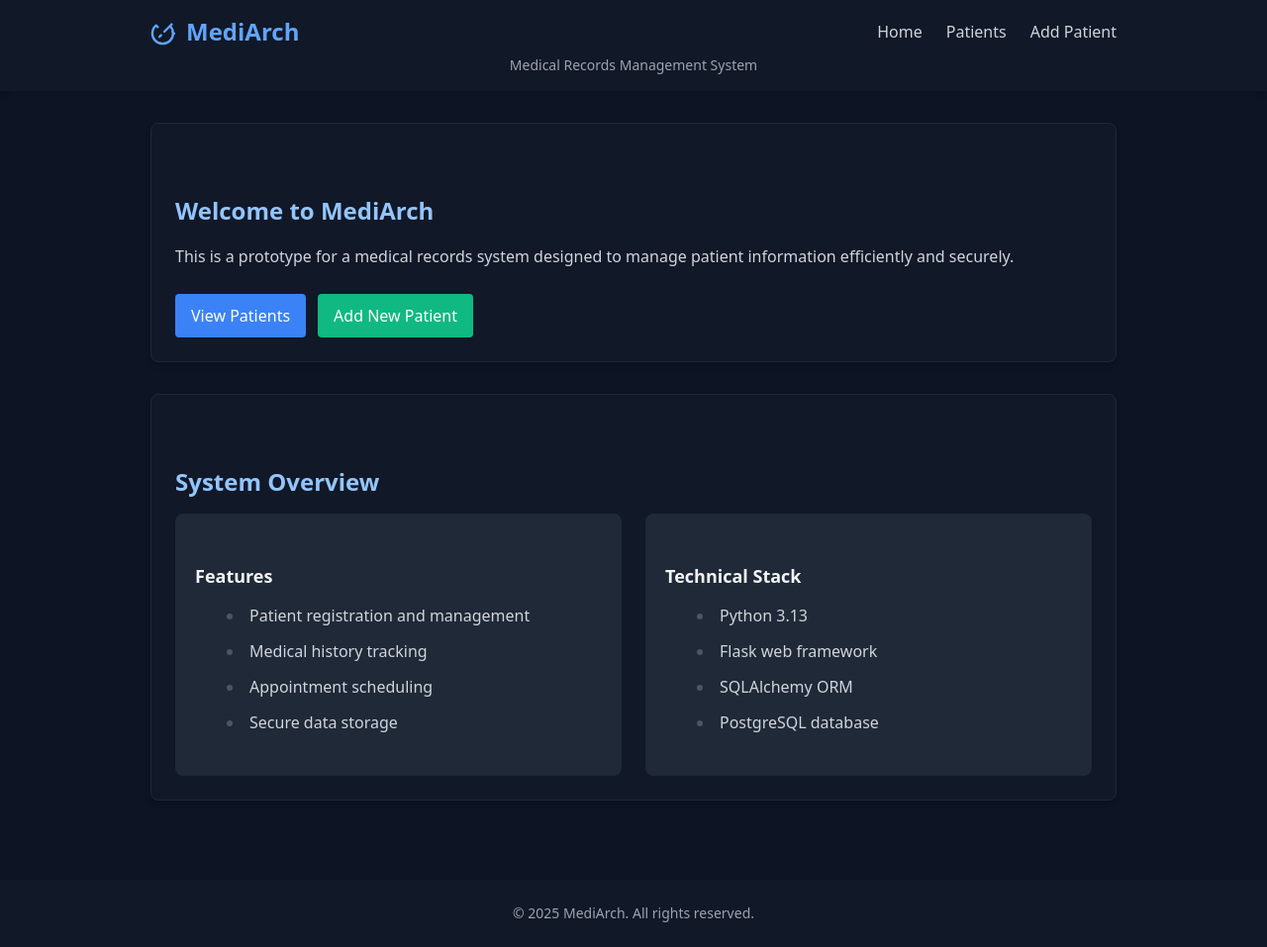
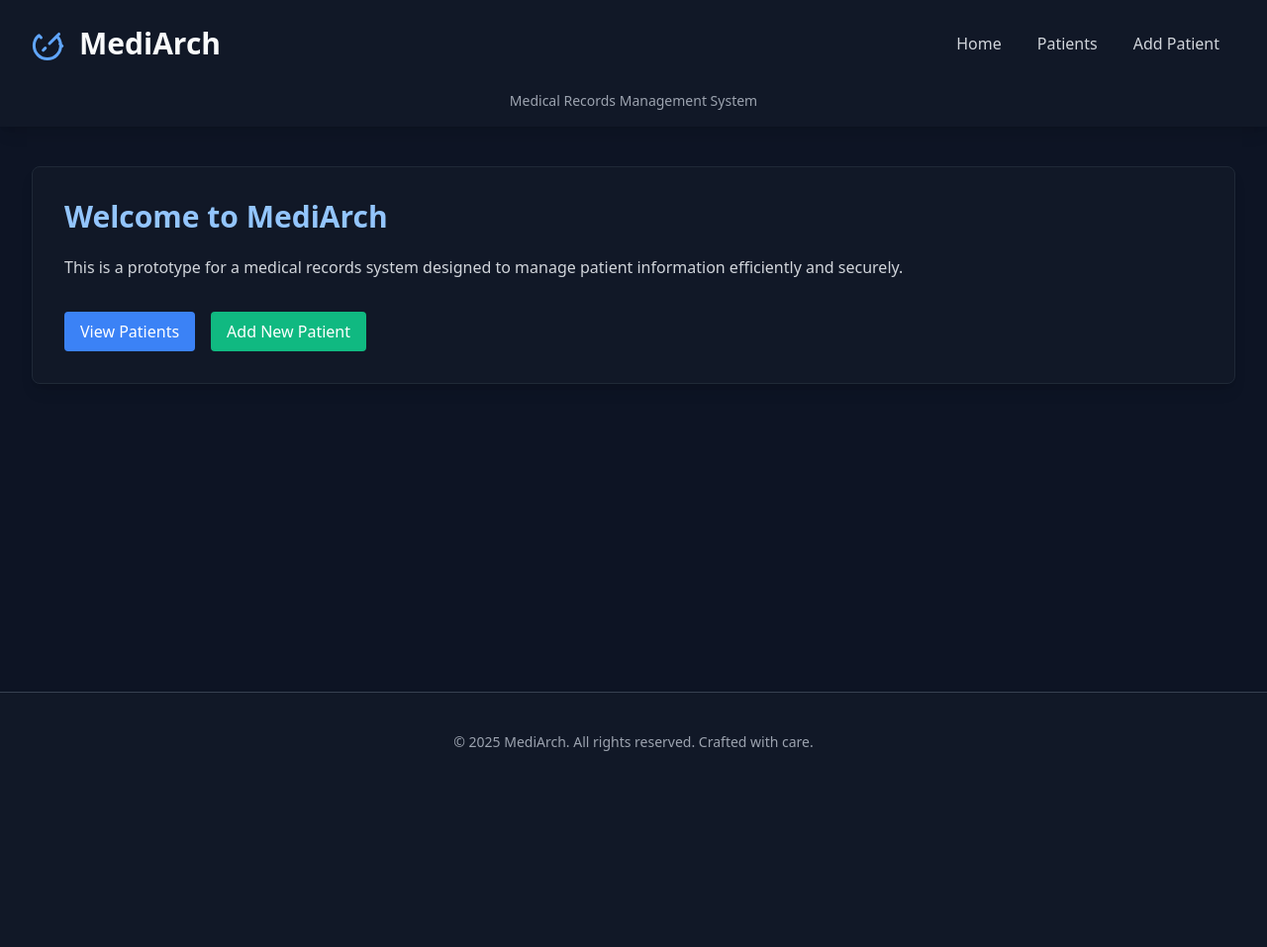
Before and after one commit to Hekzory/MediArch, a Flask app: page / in a window 1280 px wide. Shown: the whole page at 99% size. After the commit the page ends 759 px from the top, so only its background shows below. Run offline with Flask 3, Linux system fonts and the light colour scheme; some libraries are stand-ins or nearby versions.

Commit message:
Update the design

```diff
--- a/src/mediarch/templates/base.html
+++ b/src/mediarch/templates/base.html
@@ -6,7 +6,7 @@
     <title>{% block title %}MediArch{% endblock %}</title>
 
     <!-- Tailwind via CDN (v3.x) -->
-    <script src="https://cdn.tailwindcss.com?plugins=typography"></script>
+    <script src="https://cdn.tailwindcss.com"></script>
     <script>
       tailwind.config = {
         darkMode: 'class',
@@ -55,114 +55,133 @@
       }
 
       .btn {
-        @apply px-4 py-2 rounded-md font-medium transition-colors duration-200 focus:outline-none focus:ring-2 focus:ring-offset-2 focus:ring-offset-dark-800 focus:ring-opacity-50 no-underline;
+        @apply px-5 py-2.5 rounded-lg font-semibold text-sm transition-all duration-200 ease-in-out focus:outline-none focus:ring-4 focus:ring-opacity-50 no-underline shadow-md hover:shadow-lg;
       }
       .btn-primary {
-        @apply bg-brand-dark text-white hover:bg-brand shadow-sm focus:ring-brand-dark;
+        @apply bg-brand text-white hover:bg-brand-dark focus:ring-brand-light;
       }
       .btn-secondary {
-        @apply bg-dark-600 text-white hover:bg-dark-500 shadow-sm focus:ring-dark-400;
+        @apply bg-dark-600 text-gray-200 hover:bg-dark-500 focus:ring-dark-400;
       }
       .form-control {
-        @apply block w-full px-3 py-2 bg-dark-700 border border-dark-500 rounded-md shadow-sm focus:outline-none focus:ring-brand-dark focus:border-brand-dark text-gray-200;
-        background-color: #111827 !important; /* Force dark background */
+        @apply block w-full px-4 py-2.5 bg-dark-700 border border-dark-500 rounded-lg shadow-sm focus:outline-none focus:ring-2 focus:ring-brand-dark focus:border-brand-dark text-gray-200 placeholder-gray-400;
+        background-color: #1f2937 !important; /* Tailwind JIT might override, ensure dark bg */
       }
       input[type="date"].form-control {
         @apply bg-dark-700 text-gray-200;
         color-scheme: dark;
-        background-color: #111827 !important; /* Force dark background */
+        background-color: #1f2937 !important; /* Force dark background */
+      }
+      .form-label {
+        @apply block mb-2 text-sm font-medium text-gray-300;
       }
       .form-group {
-        @apply mb-4;
+        @apply mb-5;
       }
       .alert {
-        @apply p-4 mb-4 rounded-md;
+        @apply p-4 mb-6 rounded-lg border;
       }
       .alert-success {
-        @apply bg-green-800 text-green-100 border border-green-700;
+        @apply bg-green-700 text-green-100 border-green-600;
       }
       .alert-danger {
-        @apply bg-red-800 text-red-100 border border-red-700;
+        @apply bg-red-700 text-red-100 border-red-600;
       }
       .table {
-        @apply w-full border-collapse;
+        @apply w-full border-collapse shadow-md rounded-lg overflow-hidden;
       }
       .table th {
-        @apply px-4 py-2 text-left font-medium text-dark-200 border-b border-dark-600;
+        @apply px-6 py-3 text-left text-xs font-medium text-gray-400 uppercase tracking-wider bg-dark-600 border-b border-dark-500;
       }
       .table td {
-        @apply px-4 py-3 border-b border-dark-600;
+        @apply px-6 py-4 whitespace-nowrap text-sm text-gray-200 border-b border-dark-500;
+      }
+      .table tr:last-child td {
+        @apply border-b-0;
       }
       .table tr:hover {
-        @apply bg-dark-700;
+        @apply bg-dark-600;
       }
 
       /* Remove underlines from all links in navigation */
-      nav a, .btn, [class*="text-"] {
+      nav a, .btn, [class*="text-"], a {
         @apply no-underline;
       }
     </style>
     {% block extra_head %}{% endblock %}
   </head>
 
-  <body class="h-full bg-dark-800 text-gray-100 flex flex-col">
-    <header class="w-full bg-dark-700 shadow-md">
-      <div class="max-w-5xl mx-auto px-4 sm:px-6 py-4">
-        <div class="flex justify-between items-center">
-          <h1 class="text-2xl font-bold text-brand flex items-center gap-2">
-            <svg xmlns="http://www.w3.org/2000/svg" class="h-7 w-7" fill="none"
+  <body class="h-full bg-dark-800 text-gray-100 flex flex-col antialiased">
+    <header class="w-full bg-dark-700 shadow-lg sticky top-0 z-50">
+      <div class="max-w-7xl mx-auto px-4 sm:px-6 lg:px-8">
+        <div class="flex justify-between items-center py-6">
+          <div class="flex items-center">
+            <a href="{{ url_for('main.index') }}" class="flex items-center gap-3 group">
+              <svg xmlns="http://www.w3.org/2000/svg" class="h-9 w-9 text-brand group-hover:text-brand-light transition-colors duration-200" fill="none"
                   viewBox="0 0 24 24" stroke="currentColor" stroke-width="2">
                 <path stroke-linecap="round" stroke-linejoin="round"
                       d="M18.364 5.636l-1.414 1.414m0 0a9 9 0 11-12.728 0m12.728 0L12 12M20.485 13.657l-1.415-1.414m-9.9 2.829l-1.415 1.414m-2.829-9.9l1.414 1.415"/>
               </svg>
-            <a href="{{ url_for('main.index') }}" class="hover:text-brand-light transition-colors no-underline">MediArch</a>
+              <h1 class="text-3xl font-bold text-gray-50 group-hover:text-brand-light transition-colors duration-200">
+                MediArch
               </h1>
-          <nav class="hidden md:flex space-x-6">
-            <a href="{{ url_for('main.index') }}" class="text-gray-300 hover:text-brand transition-colors no-underline">Home</a>
-            <a href="{{ url_for('main.patients') }}" class="text-gray-300 hover:text-brand transition-colors no-underline">Patients</a>
-            <a href="{{ url_for('main.add_patient') }}" class="text-gray-300 hover:text-brand transition-colors no-underline">Add Patient</a>
+            </a>
+          </div>
+          <nav class="hidden md:flex items-center space-x-1">
+            <a href="{{ url_for('main.index') }}" class="px-4 py-2 text-gray-300 hover:text-brand-light hover:bg-dark-600 rounded-md transition-all duration-200 ease-in-out font-medium">Home</a>
+            <a href="{{ url_for('main.patients') }}" class="px-4 py-2 text-gray-300 hover:text-brand-light hover:bg-dark-600 rounded-md transition-all duration-200 ease-in-out font-medium">Patients</a>
+            <a href="{{ url_for('main.add_patient') }}" class="px-4 py-2 text-gray-300 hover:text-brand-light hover:bg-dark-600 rounded-md transition-all duration-200 ease-in-out font-medium">Add Patient</a>
           </nav>
-          <button id="mobile-menu-button" class="md:hidden text-gray-300 hover:text-white">
-            <svg xmlns="http://www.w3.org/2000/svg" class="h-6 w-6" fill="none" viewBox="0 0 24 24" stroke="currentColor">
-              <path stroke-linecap="round" stroke-linejoin="round" stroke-width="2" d="M4 6h16M4 12h16M4 18h16" />
+          <div class="md:hidden flex items-center">
+            <button id="mobile-menu-button" class="inline-flex items-center justify-center p-2 rounded-md text-gray-400 hover:text-brand-light hover:bg-dark-600 focus:outline-none focus:ring-2 focus:ring-inset focus:ring-brand-light transition-all duration-200">
+              <span class="sr-only">Open main menu</span>
+              <svg id="menu-icon-open" xmlns="http://www.w3.org/2000/svg" class="h-7 w-7 block" fill="none" viewBox="0 0 24 24" stroke="currentColor">
+                <path stroke-linecap="round" stroke-linejoin="round" stroke-width="2" d="M4 6h16M4 12h16m-7 6h7" />
+              </svg>
+              <svg id="menu-icon-close" xmlns="http://www.w3.org/2000/svg" class="h-7 w-7 hidden" fill="none" viewBox="0 0 24 24" stroke="currentColor">
+                <path stroke-linecap="round" stroke-linejoin="round" stroke-width="2" d="M6 18L18 6M6 6l12 12" />
               </svg>
             </button>
           </div>
-        <div id="mobile-menu" class="md:hidden hidden pt-4 pb-2">
-          <div class="flex flex-col space-y-3">
-            <a href="{{ url_for('main.index') }}" class="text-gray-300 hover:text-brand transition-colors no-underline">Home</a>
-            <a href="{{ url_for('main.patients') }}" class="text-gray-300 hover:text-brand transition-colors no-underline">Patients</a>
-            <a href="{{ url_for('main.add_patient') }}" class="text-gray-300 hover:text-brand transition-colors no-underline">Add Patient</a>
         </div>
       </div>
-        <div class="mt-2 text-center text-sm text-gray-400">
+      <!-- Mobile Menu -->
+      <div id="mobile-menu" class="hidden md:hidden border-t border-dark-600 bg-dark-700">
+        <div class="px-2 pt-2 pb-3 space-y-1 sm:px-3">
+          <a href="{{ url_for('main.index') }}" class="block px-3 py-3 rounded-md text-base font-medium text-gray-200 hover:text-brand-light hover:bg-dark-500 transition-colors duration-200">Home</a>
+          <a href="{{ url_for('main.patients') }}" class="block px-3 py-3 rounded-md text-base font-medium text-gray-200 hover:text-brand-light hover:bg-dark-500 transition-colors duration-200">Patients</a>
+          <a href="{{ url_for('main.add_patient') }}" class="block px-3 py-3 rounded-md text-base font-medium text-gray-200 hover:text-brand-light hover:bg-dark-500 transition-colors duration-200">Add Patient</a>
+        </div>
+      </div>
+      <div class="max-w-7xl mx-auto px-4 sm:px-6 lg:px-8">
+        <div class="mt-1 pb-4 text-center text-sm text-gray-400">
           {% block header_extra %}{% endblock %}
         </div>
       </div>
     </header>
 
-    <main class="flex-grow max-w-5xl w-full mx-auto px-4 sm:px-6 py-8">
+    <main class="flex-grow max-w-7xl w-full mx-auto px-4 sm:px-6 lg:px-8 py-10">
       {% block page_header %}{% endblock %}
 
       {% with messages = get_flashed_messages(with_categories=true) %}
         {% if messages %}
           {% for category, message in messages %}
-            <div class="alert alert-{{ category }} mb-6">
+            <div class="alert alert-{{ category }} mb-6 shadow-lg">
               {{ message }}
             </div>
           {% endfor %}
         {% endif %}
       {% endwith %}
 
-      <div class="prose prose-invert max-w-none">
+      <div class="max-w-none">
         {% block content %}{% endblock %}
       </div>
     </main>
 
-    <footer class="bg-dark-700 py-6 mt-12">
-      <div class="max-w-5xl mx-auto px-4 sm:px-6">
+    <footer class="bg-dark-700 py-10 mt-20 border-t border-dark-500">
+      <div class="max-w-7xl mx-auto px-4 sm:px-6 lg:px-8">
         <div class="text-center text-gray-400 text-sm">
-          <p>© 2025 MediArch. All rights reserved.</p>
+          <p>© 2025 MediArch. All rights reserved. Crafted with care.</p>
           {% block footer %}{% endblock %}
         </div>
       </div>
@@ -172,9 +191,17 @@
     <script src="{{ url_for('static', filename='js/main.js') }}"></script>
     <script>
       // Mobile menu toggle
-      document.getElementById('mobile-menu-button').addEventListener('click', function() {
-        const menu = document.getElementById('mobile-menu');
-        menu.classList.toggle('hidden');
+      const mobileMenuButton = document.getElementById('mobile-menu-button');
+      const mobileMenu = document.getElementById('mobile-menu');
+      const menuIconOpen = document.getElementById('menu-icon-open');
+      const menuIconClose = document.getElementById('menu-icon-close');
+
+      mobileMenuButton.addEventListener('click', function() {
+        mobileMenu.classList.toggle('hidden');
+        menuIconOpen.classList.toggle('hidden');
+        menuIconOpen.classList.toggle('block');
+        menuIconClose.classList.toggle('hidden');
+        menuIconClose.classList.toggle('block');
       });
     </script>
     {% block extra_scripts %}{% endblock %}
--- a/src/mediarch/templates/index.html
+++ b/src/mediarch/templates/index.html
@@ -7,37 +7,13 @@ Medical Records Management System
 {% endblock %}
 
 {% block content %}
-<div class="bg-dark-700 p-6 rounded-lg shadow-md border border-dark-600 mb-8">
-  <h2 class="text-2xl font-bold mb-4 text-brand-light">Welcome to MediArch</h2>
-  <p class="text-gray-300">This is a prototype for a medical records system designed to manage patient information efficiently and securely.</p>
+<div class="bg-dark-700 p-8 rounded-lg shadow-lg border border-dark-600 mb-10">
+  <h2 class="text-3xl font-bold mb-5 text-brand-light">Welcome to MediArch</h2>
+  <p class="text-gray-300 leading-relaxed">This is a prototype for a medical records system designed to manage patient information efficiently and securely.</p>
 
-  <div class="mt-6 flex flex-wrap gap-3">
+  <div class="mt-8 flex flex-wrap gap-4">
     <a href="{{ url_for('main.patients') }}" class="btn btn-primary no-underline">View Patients</a>
     <a href="{{ url_for('main.add_patient') }}" class="btn btn-secondary no-underline">Add New Patient</a>
   </div>
 </div>
-
-<div class="bg-dark-700 p-6 rounded-lg shadow-md border border-dark-600">
-  <h2 class="text-2xl font-bold mb-4 text-brand-light">System Overview</h2>
-  <div class="grid md:grid-cols-2 gap-6">
-    <div class="bg-dark-600 p-5 rounded-lg">
-      <h3 class="text-lg font-semibold text-gray-100">Features</h3>
-      <ul class="mt-3 list-disc list-inside text-gray-300">
-        <li>Patient registration and management</li>
-        <li>Medical history tracking</li>
-        <li>Appointment scheduling</li>
-        <li>Secure data storage</li>
-      </ul>
-    </div>
-    <div class="bg-dark-600 p-5 rounded-lg">
-      <h3 class="text-lg font-semibold text-gray-100">Technical Stack</h3>
-      <ul class="mt-3 list-disc list-inside text-gray-300">
-        <li>Python 3.13</li>
-        <li>Flask web framework</li>
-        <li>SQLAlchemy ORM</li>
-        <li>PostgreSQL database</li>
-      </ul>
-    </div>
-  </div>
-</div>
 {% endblock %}
```
Lines whose indentation alone changed are shown as unchanged.
